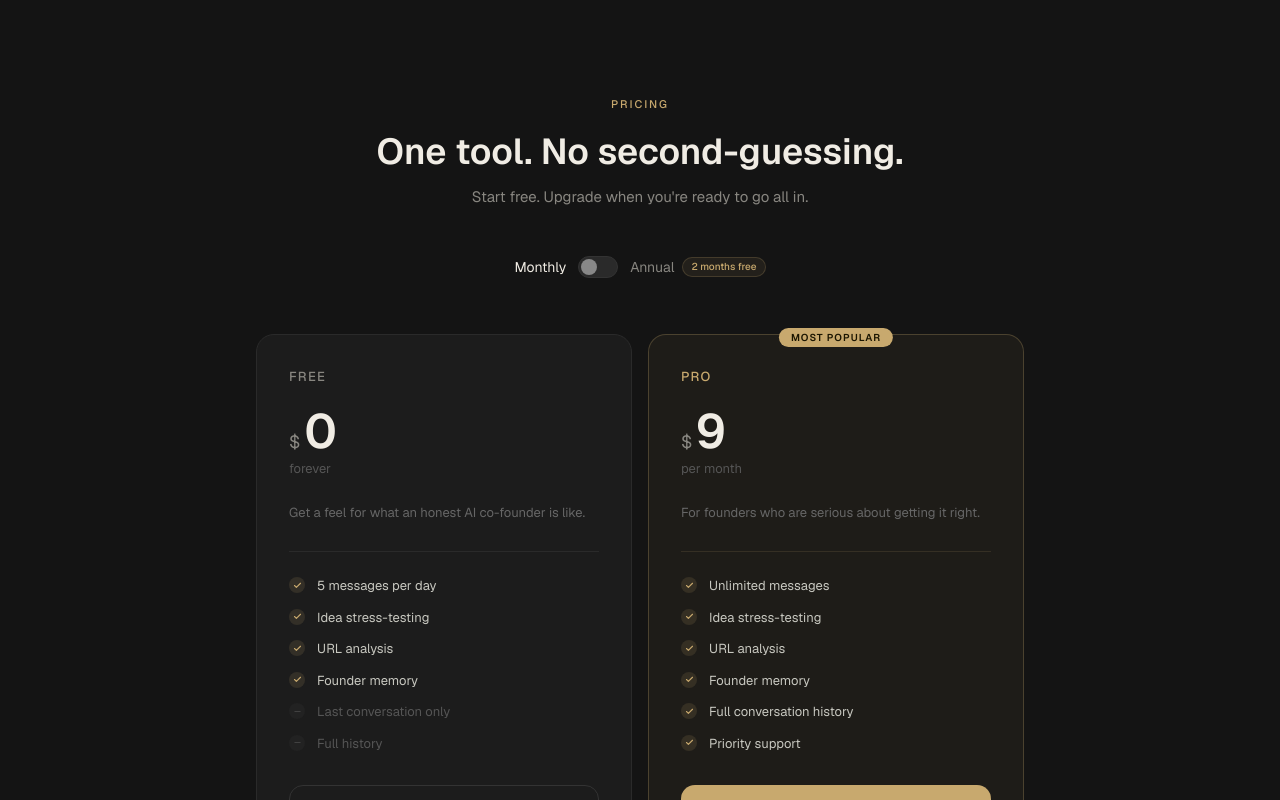
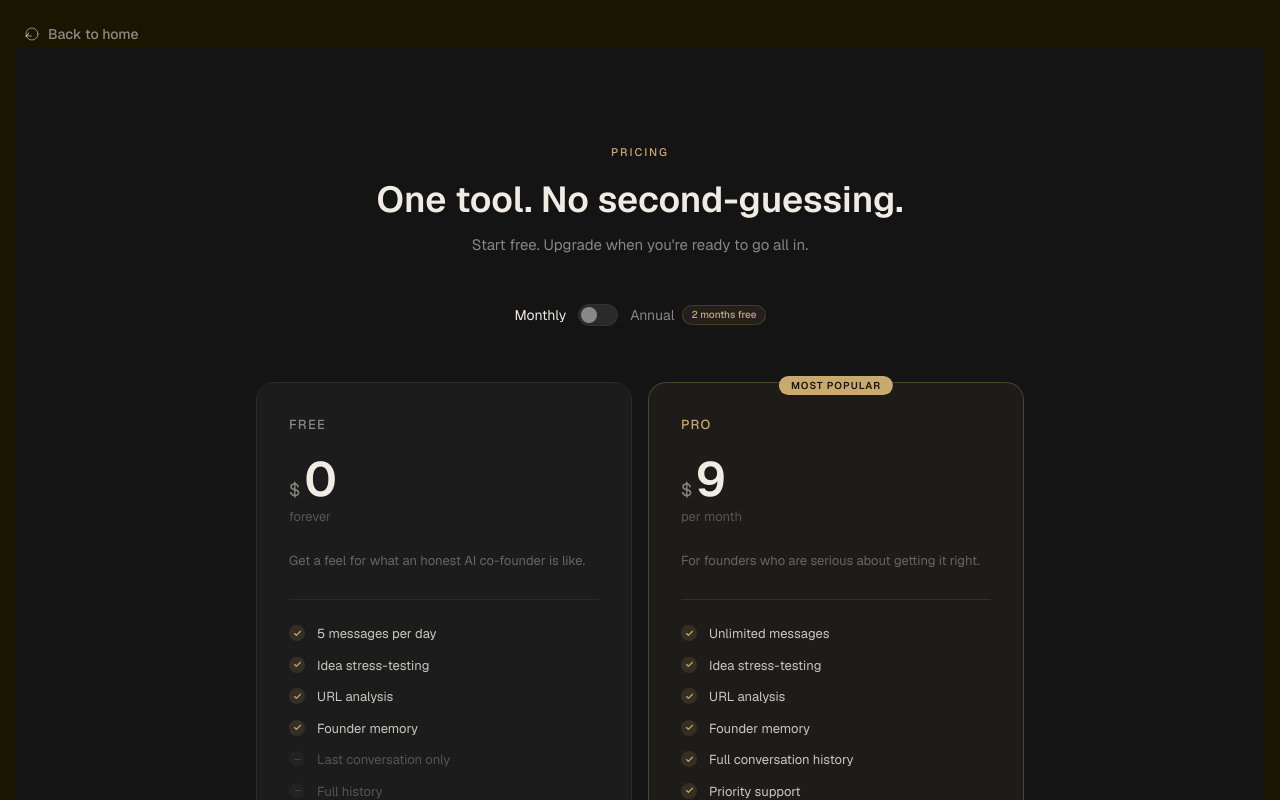
Before and after one commit to annuk123/nexra, a Next.js app: page /pricing in a window 1280 px wide. Shown: the top 800 px of the page. Built offline with nearby package versions, Linux system fonts and the light colour scheme; no server answers.

Commit message:
update ux for pricing page and auth page

```diff
--- a/app/auth/page.tsx
+++ b/app/auth/page.tsx
@@ -153,7 +153,7 @@ function NexraAuthContent() {
               <div className="space-y-3">
                          <button
           onClick={() => signInWithGoogle(redirect)}
-          className="w-full flex items-center justify-center gap-3 px-4 py-3 rounded-xl bg-white text-neutral-900 text-sm font-medium hover:bg-neutral-100 transition"
+          className="w-full flex items-center justify-center gap-3 px-4 py-3 rounded-xl bg-white text-neutral-900 text-sm font-medium hover:bg-neutral-100 transition cursor-pointer"
         >
           <svg width="18" height="18" viewBox="0 0 18 18" fill="none">
             <path d="M17.64 9.2c0-.637-.057-1.251-.164-1.84H9v3.481h4.844c-.209 1.125-.843 2.078-1.796 2.717v2.258h2.908c1.702-1.567 2.684-3.875 2.684-6.615z" fill="#4285F4"/>
@@ -167,7 +167,7 @@ function NexraAuthContent() {
 
          <button
           onClick={() => signInWithGitHub(redirect)}
-          className="w-full flex items-center justify-center gap-3 px-4 py-3 rounded-xl bg-neutral-800 text-white text-sm font-medium hover:bg-neutral-700 transition border border-neutral-700"
+          className="w-full flex items-center justify-center gap-3 px-4 py-3 rounded-xl bg-neutral-800 text-white text-sm font-medium hover:bg-neutral-700 transition border border-neutral-700 cursor-pointer"
         >
           <svg width="18" height="18" viewBox="0 0 24 24" fill="currentColor">
             <path d="M12 0C5.37 0 0 5.37 0 12c0 5.31 3.435 9.795 8.205 11.385.6.105.825-.255.825-.57 0-.285-.015-1.23-.015-2.235-3.015.555-3.795-.735-4.035-1.41-.135-.345-.72-1.41-1.23-1.695-.42-.225-1.02-.78-.015-.795.945-.015 1.62.87 1.845 1.23 1.08 1.815 2.805 1.305 3.495.99.105-.78.42-1.305.765-1.605-2.67-.3-5.46-1.335-5.46-5.925 0-1.305.465-2.385 1.23-3.225-.12-.3-.54-1.53.12-3.18 0 0 1.005-.315 3.3 1.23.96-.27 1.98-.405 3-.405s2.04.135 3 .405c2.295-1.56 3.3-1.23 3.3-1.23.66 1.65.24 2.88.12 3.18.765.84 1.23 1.905 1.23 3.225 0 4.605-2.805 5.625-5.475 5.925.435.375.81 1.095.81 2.22 0 1.605-.015 2.895-.015 3.3 0 .315.225.69.825.57A12.02 12.02 0 0 0 24 12c0-6.63-5.37-12-12-12z"/>
--- a/app/globals.css
+++ b/app/globals.css
@@ -23,6 +23,8 @@ html, body {
   50% { background-position: 100% 50%; }
   100% { background-position: 0% 50%; }
 }
+
+
 
 
 .spark {
@@ -118,6 +120,8 @@ html, body {
     transform: translateY(0);
   }
 }
+
+
 
 @theme inline {
   --color-background: var(--background);
--- a/app/pricing/page.tsx
+++ b/app/pricing/page.tsx
@@ -1,6 +1,32 @@
 
 import PricingSection from "@/components/Pricingsection/Pricingsection";
+import Link from "next/dist/client/link";
 
 export default function PricingPage() {
-  return <PricingSection />;
+  return (
+    <div className="min-h-screen bg-[#1a1500] text-white py-12 px-4">
+
+      <Link
+      href="/"
+      className="absolute top-6 left-6 flex items-center gap-2 text-sm font-medium text-white/50 hover:text-white transition"
+    >
+      <svg
+        xmlns="http://www.w3.org/2000/svg"
+        fill="none"
+        viewBox="0 0 24 24"
+        strokeWidth={1.5}
+        stroke="currentColor"
+        className="w-4 h-4"
+      >
+        <path
+          strokeLinecap="round"
+          strokeLinejoin="round"
+          d="M6.633 10.5c0 .806-.337 1.531-.852 2.031L3 15m0 0l3.781-3M3 15h8.25M21 12a9 9 0 11-18 0 9 9 0 0118 0z"
+        />
+      </svg>
+      Back to home
+    </Link>
+  <PricingSection />
+  </div>
+);
 }
--- a/components/Navbar/nav.tsx
+++ b/components/Navbar/nav.tsx
@@ -20,10 +20,30 @@ const [isLoggedIn, setIsLoggedIn] = useState(false);
   const router = useRouter();
 
 
-useEffect(() => {
+  useEffect(() => {
   const token = localStorage.getItem("nexra_access_token");
-  setIsLoggedIn(!!token);
+  if (!token) {
+    setIsLoggedIn(false);
+    return;
+  }
+  // Check if token is expired
+  try {
+    const payload = JSON.parse(atob(token.split('.')[1]));
+    const isExpired = payload.exp * 1000 < Date.now();
+    if (isExpired) {
+      localStorage.removeItem("nexra_access_token");
+      localStorage.removeItem("nexra_refresh_token");
+      setIsLoggedIn(false);
+    } else {
+      setIsLoggedIn(true);
+    }
+  } catch {
+    setIsLoggedIn(false);
+  }
 }, [pathname]);
+
+
+
  const handleSignOut = () => {
   localStorage.removeItem("nexra_access_token");
   localStorage.removeItem("nexra_refresh_token");
--- a/components/Pricingsection/Pricingsection.tsx
+++ b/components/Pricingsection/Pricingsection.tsx
@@ -3,7 +3,7 @@
 import { useState, useEffect } from "react";
 import { motion, AnimatePresence } from "framer-motion";
 import { Check, Minus, Loader2 } from "lucide-react";
-import { useRouter } from "next/navigation";
+import { usePathname, useRouter } from "next/navigation";
 import { getAccessToken, isSignedIn } from "@/lib/api/chat";
 
 const API_URL = process.env.NEXT_PUBLIC_API_URL ?? "http://localhost:8000";
@@ -33,20 +33,48 @@ export default function PricingSection() {
   const [mounted, setMounted]   = useState(false);
   const [userPlan, setUserPlan] = useState<string>("free");
   const router = useRouter();
+  const [isLoggedIn, setIsLoggedIn] = useState(false);
+  const pathname = usePathname();
 
 useEffect(() => {
   setMounted(true);
-    if (isSignedIn()) {
+  const token = getAccessToken();
+  if (token) {
     fetch(`${API_URL}/api/payments/status`, {
       headers: {
-          Authorization: `Bearer ${getAccessToken()}`,
+        Authorization: `Bearer ${token}`,
       },
     })
-        .then(res => res.json())
+      .then(res => {
+        if (!res.ok) return { plan: "free" };
+        return res.json();
+      })
       .then(data => setUserPlan(data.plan ?? "free"))
-        .catch(() => {});
+      .catch(() => setUserPlan("free"));
   }
 }, []);
+
+useEffect(() => {
+  const token = localStorage.getItem("nexra_access_token");
+  if (!token) {
+    setIsLoggedIn(false);
+    return;
+  }
+  // Check if token is expired
+  try {
+    const payload = JSON.parse(atob(token.split('.')[1]));
+    const isExpired = payload.exp * 1000 < Date.now();
+    if (isExpired) {
+      localStorage.removeItem("nexra_access_token");
+      localStorage.removeItem("nexra_refresh_token");
+      setIsLoggedIn(false);
+    } else {
+      setIsLoggedIn(true);
+    }
+  } catch {
+    setIsLoggedIn(false);
+  }
+}, [pathname]);
 
   const loggedIn = mounted && isSignedIn();
   const isPro = mounted && userPlan === "pro";
@@ -299,9 +327,9 @@ export default function PricingSection() {
             <button
   onClick={handleGetPro}
   disabled={loading || isPro}
-  className={`w-full py-3 rounded-xl text-[14px] font-medium transition-all duration-200 flex items-center justify-center gap-2
+  className={`w-full py-3 rounded-xl text-[14px] font-medium transition-all duration-200 flex items-center cursor-pointer  justify-center gap-2
     ${isPro
-      ? "bg-[#2a2a2a] text-[#c8a96e] cursor-default border border-[#c8a96e44]"
+      ? "bg-[#2a2a2a] text-[#c8a96e]  border border-[#c8a96e44] "
       : "bg-[#c8a96e] text-[#1a1500] hover:bg-[#d9ba82] disabled:opacity-60 disabled:cursor-not-allowed"
     }`}
 >
```
Lines whose indentation alone changed are shown as unchanged.
